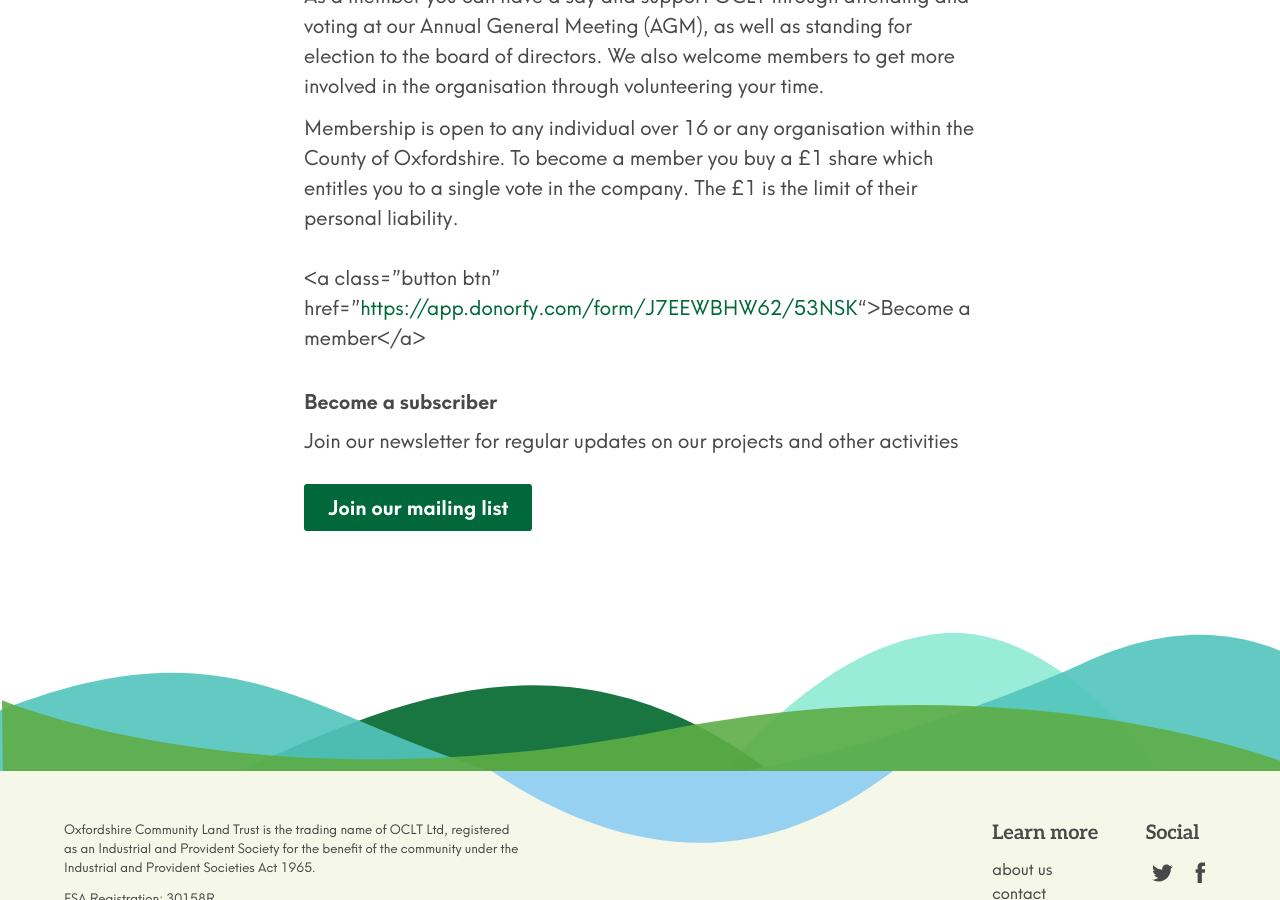
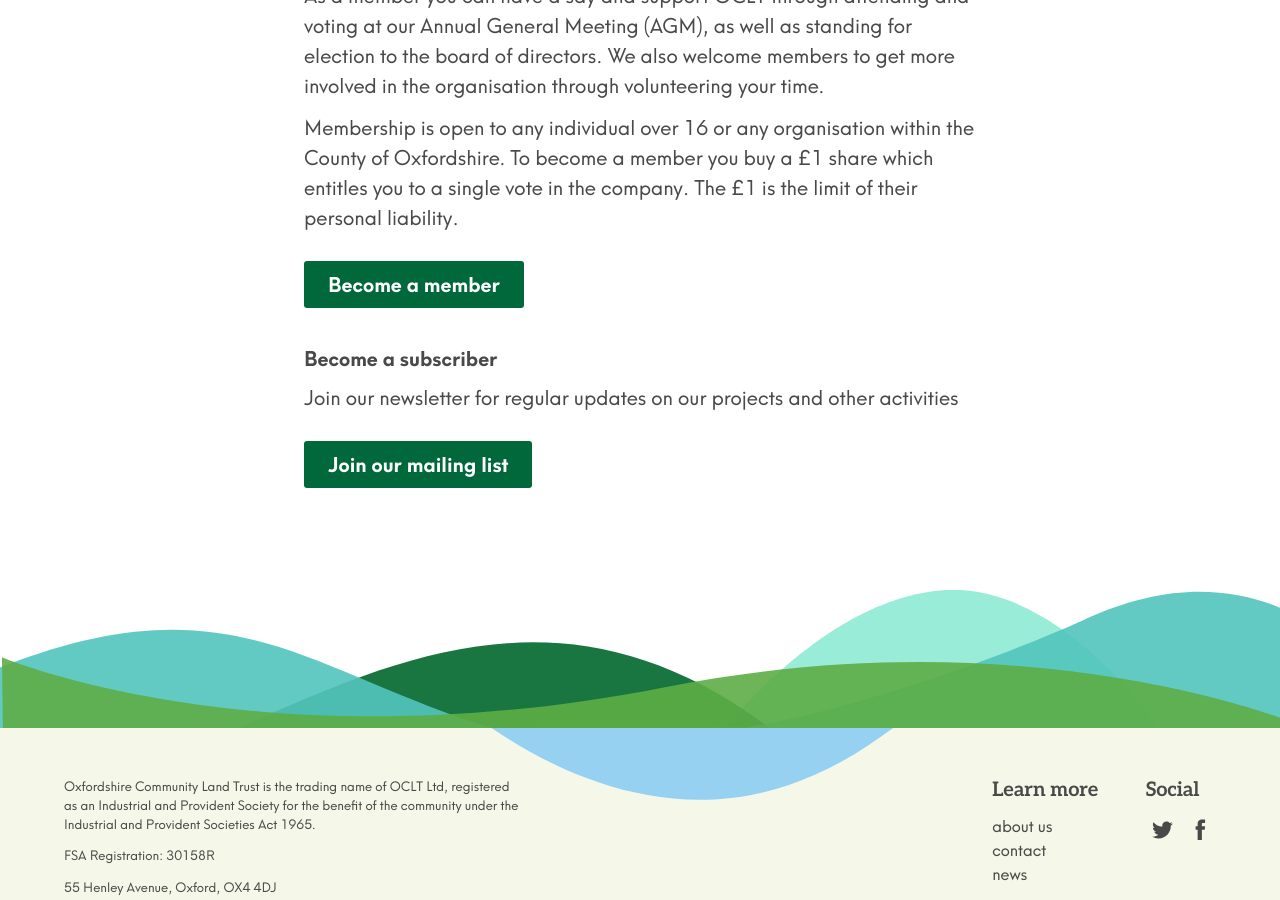
Before and after one commit to johnpuddephatt/oclt, a Jekyll site: the page built from _pages/join.md, in a window 1280 px wide and 900 px high, scrolled down 803 px. Built offline with Jekyll 4.4.1, drawn with Linux system fonts in a browser that asks for light colours; some of the changed lines change nothing that is shown.

Commit message:
Update from Forestry.io Oxfordshire CLT updated _pages/join.md Oxfordshire CLT updated _pages/support-us.md

```diff
--- a/_pages/join.md
+++ b/_pages/join.md
@@ -4,7 +4,6 @@
 subtitle: Get involved in a movement creating community-led affordable homes
 
 ---
-
 ### Become a member
 
 As a Community Benefit Society, we are proud to be owned by our members. We are currently owned by a group of over 100 people from across the county of Oxfordshire.
@@ -14,7 +13,7 @@
 Membership is open to any individual over 16 or any organisation within the County of Oxfordshire. To become a member you buy a £1 share which entitles you to a single vote in the company. The £1 is the limit of their personal liability.
 <br>
 <br>
-<a class="button btn" href="[https://app.donorfy.com/form/J7EEWBHW62/53NSK](https://app.donorfy.com/form/J7EEWBHW62/53NSK "https://app.donorfy.com/form/J7EEWBHW62/53NSK")">Become a member</a>
+<a class="button btn" href="https://app.donorfy.com/form/J7EEWBHW62/53NSK">Become a member</a>
 
 ### Become a subscriber
 
```
Also changed, not shown: _pages/support-us.md (+10 -2 lines).
